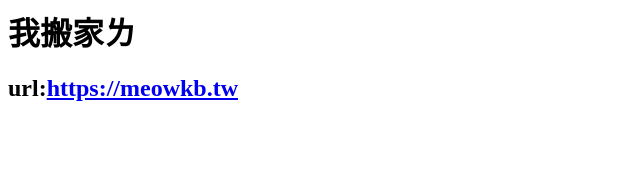
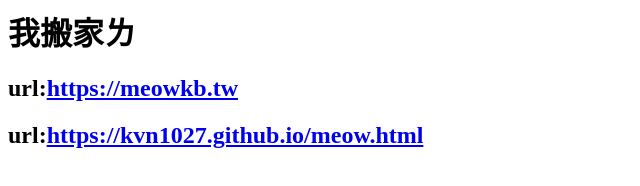
Before and after one commit to slashotw/slashotw.github.io, a plain HTML site: page index.html in a window 1280 px wide. Shown: the whole page, without its empty margins (0-640 px from the left). Drawn offline with Linux system fonts and the light colour scheme.

Commit message:
Update index.html

```diff
--- a/index.html
+++ b/index.html
@@ -4,4 +4,5 @@
     </head>
     <h1>我搬家ㄌ</h1>
     <h2>url:<a href="https://meowkb.tw">https://meowkb.tw</a></h2>
+    <h2>url:<a href="https://kvn1027.github.io/meow.html">https://kvn1027.github.io/meow.html</a></h2>
 </html>
```
